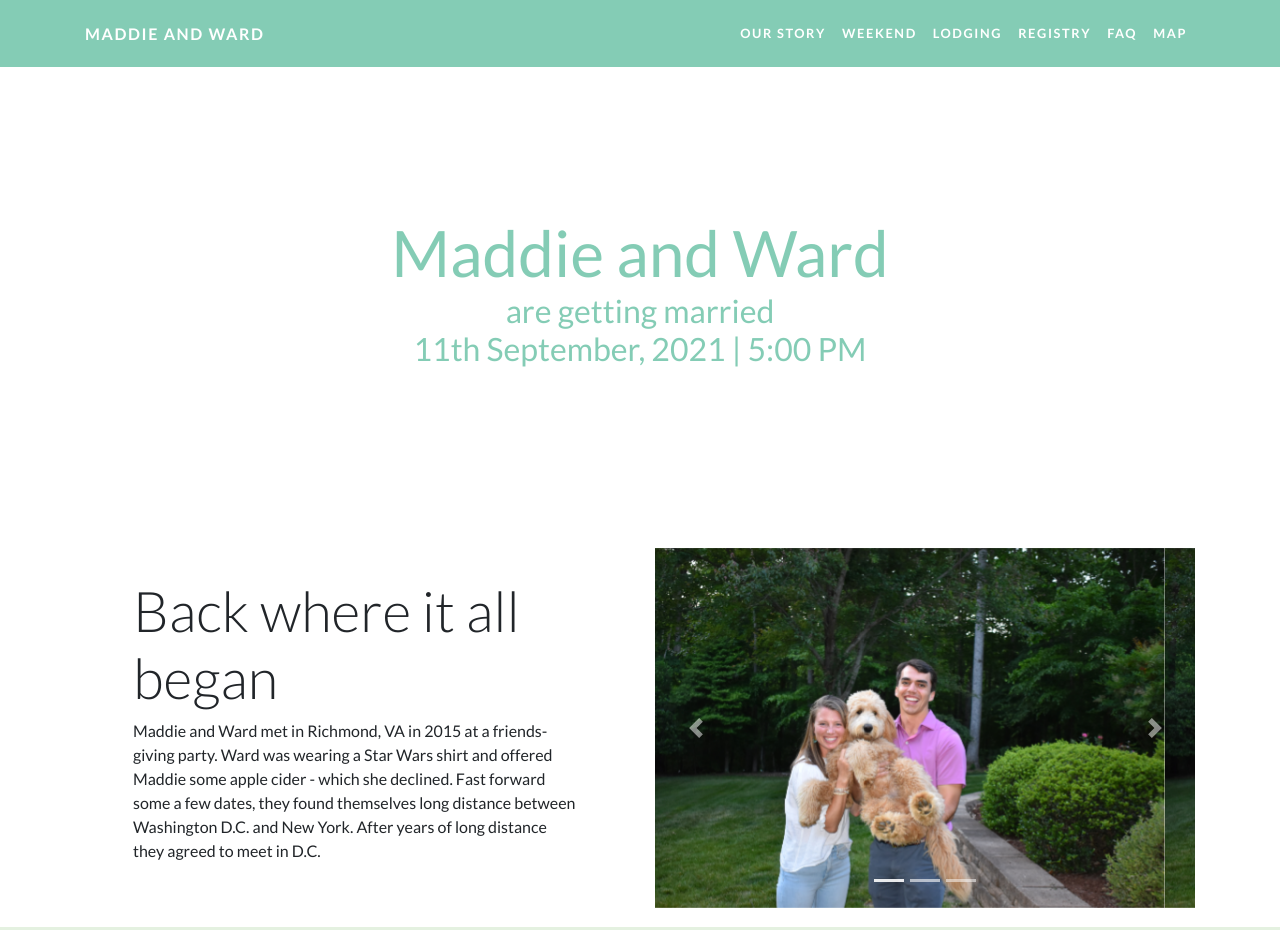
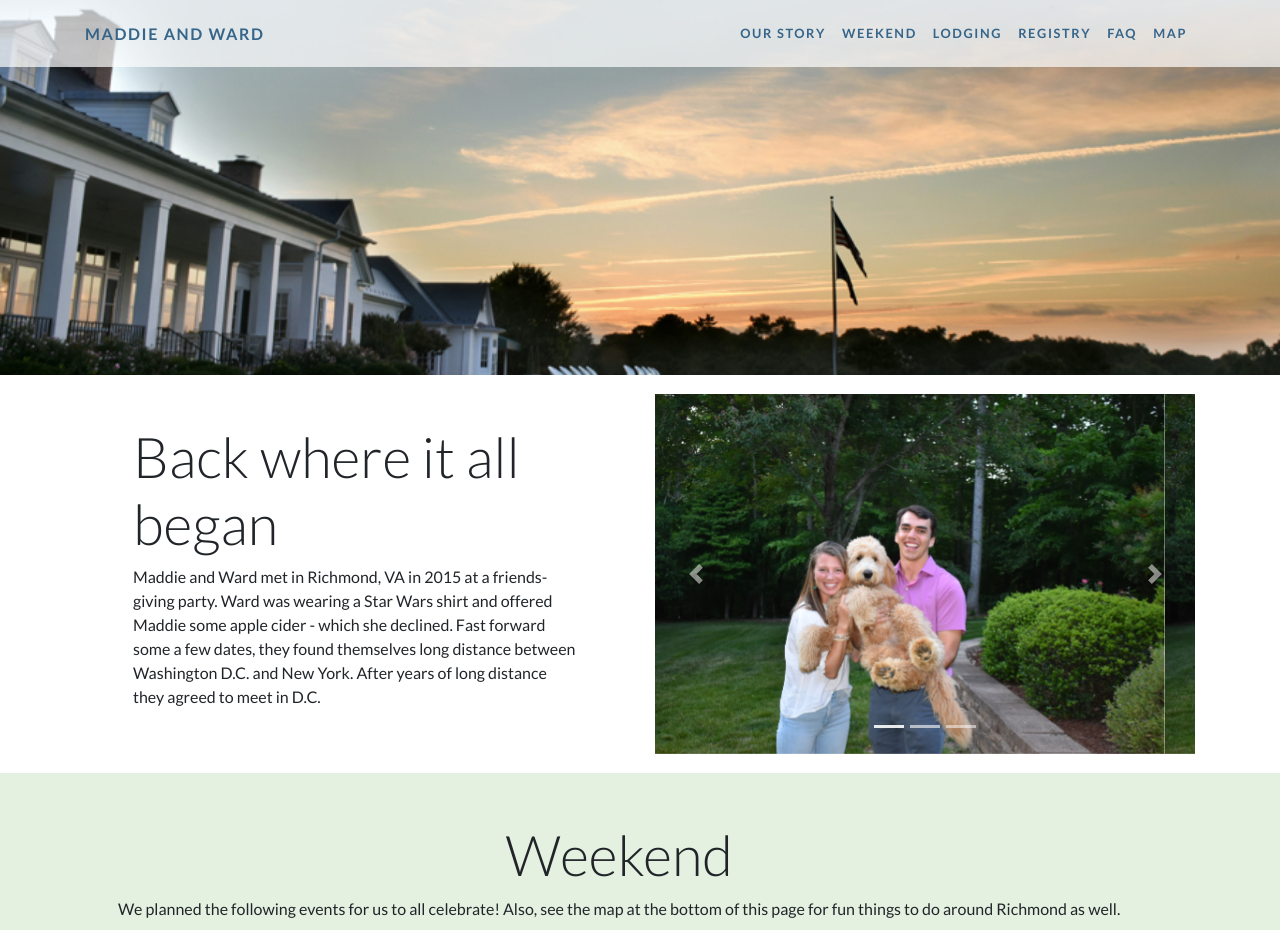
Before and after one commit to tww1192/maddieandwardwedding, a website: page index.html in a window 1280 px wide. Shown: the top 930 px of the page. Drawn offline with Linux system fonts and the light colour scheme.

Commit message:
Round 3 initial updates

```diff
--- a/css/one-page-wonder.css
+++ b/css/one-page-wonder.css
@@ -3,6 +3,11 @@
  * Copyright 2013-2020 Start Bootstrap
  * Licensed under MIT (https://github.com/StartBootstrap/startbootstrap-one-page-wonder/blob/master/LICENSE)
  */
+
+ /* dark blue : rgb(54,101,138) #36658A
+    light blue : rgb(190, 211, 228) #BED3E4
+    light pink :
+    */
 
 body {
   font-family: 'Lato';
@@ -36,7 +41,7 @@ h6 {
 .navbar-custom {
   padding-top: 1rem;
   padding-bottom: 1rem;
-  background-color: rgba(80, 183, 150/*);*/, 0.7);
+  background-color: rgba(255,255,255, 0.7);
 }
 
 .navbar-custom .navbar-brand {
@@ -44,7 +49,7 @@ h6 {
   font-size: 1rem;
   letter-spacing: 0.1rem;
   font-weight: 700;
-  color:white;
+  color:rgb(54,101,138);
 }
 
 .navbar-custom .navbar-nav .nav-item .nav-link {
@@ -52,7 +57,7 @@ h6 {
   font-size: 0.8rem;
   font-weight: 700;
   letter-spacing: 0.1rem;
-  color:white;
+  color:rgb(54,101,138);
 }
 
 header.masthead {
@@ -61,7 +66,7 @@ header.masthead {
   padding-top: calc(7rem + 72px);
   padding-bottom: 7rem;
   /**background: linear-gradient(0deg, #ff6a00 0%, #ee0979 100%);*/
-  /**background-image: url(../img/IMG_0113.JPG);*/
+  background-image: url(../img/image5.JPG);
   background-repeat: no-repeat;
   background-position: center center;
   background-attachment: scroll;
@@ -75,12 +80,12 @@ header.masthead .masthead-content {
 
 header.masthead .masthead-content .masthead-heading {
   font-size: 3rem;
-  color:rgba(80, 183, 150/*);*/, 0.7);
+  color:rgba(54,101,138/*);*/, 0.7);
 }
 
 header.masthead .masthead-content .masthead-subheading {
   font-size: 1.5rem;
-  color:rgba(80, 183, 150/*);*/, 0.7);
+  color:rgba(190, 211, 228/*);*/, 0.7);
 }
 
 @media (min-width: 992px) {
--- a/index.html
+++ b/index.html
@@ -59,9 +59,9 @@
   <header class="masthead text-center text-white">
     <div class="masthead-content">
       <div class="container">
-        <h1 class="masthead-heading mb-0">Maddie and Ward</h1>
+        <!--<h1 class="masthead-heading mb-0">Maddie and Ward</h1>
         <h3 class="masthead-subheading mb-0">are getting married</h3>
-        <h6 class="masthead-subheading mb-0">11th September, 2021 | 5:00 PM</h6>
+        <h6 class="masthead-subheading mb-0">11th September, 2021 | 5:00 PM</h6>-->
 
       </div>
     </div>
@@ -148,6 +148,10 @@
     </div>
   </section>
 
+  <section class="map">
+      <iframe class="iframeClass" src="https://www.google.com/maps/d/u/0/embed?mid=1Ue7G7Sfg1gpbd4pLZF64kf86NukT1FrT" height="480"></iframe>
+    </section>
+
   <section class="lodging">
     <div class="container">
       <div class="row align-items-center">
@@ -197,10 +201,6 @@
     </div>
   </section>
 
-  <section class="map">
-    <iframe class="iframeClass" src="https://www.google.com/maps/d/u/0/embed?mid=1Ue7G7Sfg1gpbd4pLZF64kf86NukT1FrT" height="480"></iframe>
-  </section>
-
   <!-- Footer -->
   <footer class="py-5 bg-footer">
     <div class="container">
```
Also changed, not shown: css/one-page-wonder.min.css, img/image5.jpg (added), 1 other file.
